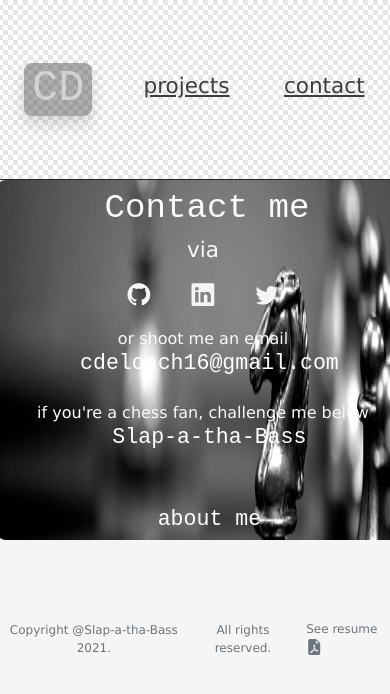
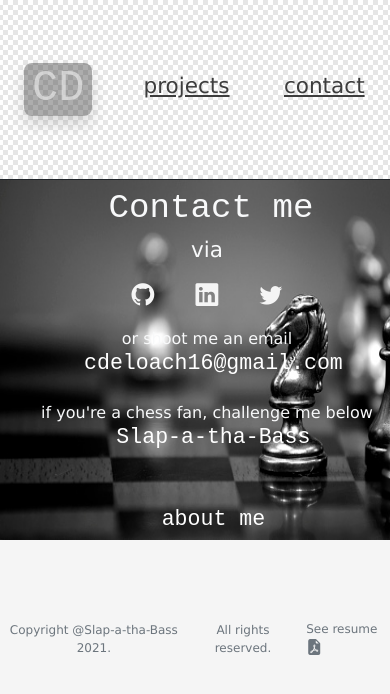
Before and after one commit to Slap-a-tha-Bass/portfolio, a React (Create React App) app: page /contact in a window 390 px wide. Shown: the top 694 px of the page. Built offline with nearby package versions, Linux system fonts and the light colour scheme.

Commit message:
more CSS edits to make images fit better on small screen

```diff
--- a/src/App.css
+++ b/src/App.css
@@ -54,6 +54,9 @@
   100% {
     transform: rotateY(360deg);
   }
+}
+.ProjectCard {
+  margin-left: 3rem;
 }
 .ProjectCard:hover {
   cursor: pointer;
@@ -237,31 +240,19 @@
   background-position: auto;
   background-size: cover;
   background-repeat: none;
-  background-attachment: fixed;
-  background-size: 100% 80%;
-  margin-left: 0.75rem;
+  background-attachment: absolute;
+  background-size: 100% 90%;
+  margin-left: 1.5rem;
 }
 .chess-img-2 {
   background-image: url('./photos/chessphoto.jpg');
   min-height: 300px;
   background-repeat: none;
   background-position: top;
-  background-size: auto;
-  background-attachment: fixed;
+  background-size: cover;
+  background-attachment: absolute;
   background-size: 100% 100%;
-  border-radius: 10px;
-  margin-left: 0.5rem;
-}
-.chess-img-3 {
-  background-image: url('./photos/chessphoto.jpg');
-  min-height: 300px;
-  background-repeat: none;
-  background-position: center;
-  background-size: auto;
-  background-attachment: fixed;
-  background-size: 100% 100%;
-  border-radius: 10px;
-  margin-left: 0.5rem;
+  margin-left: 1.5rem;
 }
 .resume {
   background-image: url('./photos/resume.png');
--- a/src/components/ProjectCard.jsx
+++ b/src/components/ProjectCard.jsx
@@ -3,7 +3,7 @@ import { Link } from 'react-router-dom';
 
 const ProjectCard = ({ title, content, tech, path }) => {
     return (
-        <Link to={path} className="ProjectCard text-decoration-none">
+        <Link to={path} className="text-decoration-none">
             <div className="card p-2 m-2 border rounded shadow">
                 <h4 className="card-title text-dark text-center my-4">{title}</h4>
                 <div className="card-body mb-4">
--- a/src/components/RootLayout.jsx
+++ b/src/components/RootLayout.jsx
@@ -1,12 +1,11 @@
 import React from 'react';
 
-const RootLayout = ({children}) => {
-    console.log('%c I am looking to get hired...if you like what you see, we should talk','border: 1px solid white; padding: 10px; border-radius: 5px; color: white; background-color: rgb(40,70,180); font-size: 20px; font-family: monospace');
-    console.log('%c cdeloach16@gmail.com','border: 1px solid white; padding: 10px; border-radius: 5px; color: white; background-color: rgb(40,70,180); font-size: 20px; font-family: monospace');
+const RootLayout = ({ children }) => {
+    console.log('%c I am looking to get hired...if you like what you see, we should talk', 'border: 1px solid white; padding: 10px; border-radius: 5px; color: white; background-color: rgb(40,70,180); font-size: 20px; font-family: monospace');
+    console.log('%c cdeloach16@gmail.com', 'border: 1px solid white; padding: 10px; border-radius: 5px; color: white; background-color: rgb(40,70,180); font-size: 20px; font-family: monospace');
     return (
-
         <main className="lucida bgcolor">
-            <section className="row">
+            <section className="row d-flex justify-content-center">
                 {children}
             </section>
         </main>
--- a/src/views/Projects.jsx
+++ b/src/views/Projects.jsx
@@ -4,7 +4,8 @@ import ProjectCard from '../components/ProjectCard';
 const Projects = () => {
 
     return (
-        <div className="d-flex m-4 justify-content-center">
+        <div className="d-inline col-md-6 justify-content-center">
+            <h1 className="display-4 text-center pr-3">Projects</h1>
                 <ProjectCard
                     title="c^2 coffee"
                     content="A coffee ordering app that seamlessly allows the user to navigate and place their own order and submit for payment. Receipts are also collected for both the user and the app using Stripe.js for mock-payments."
```
